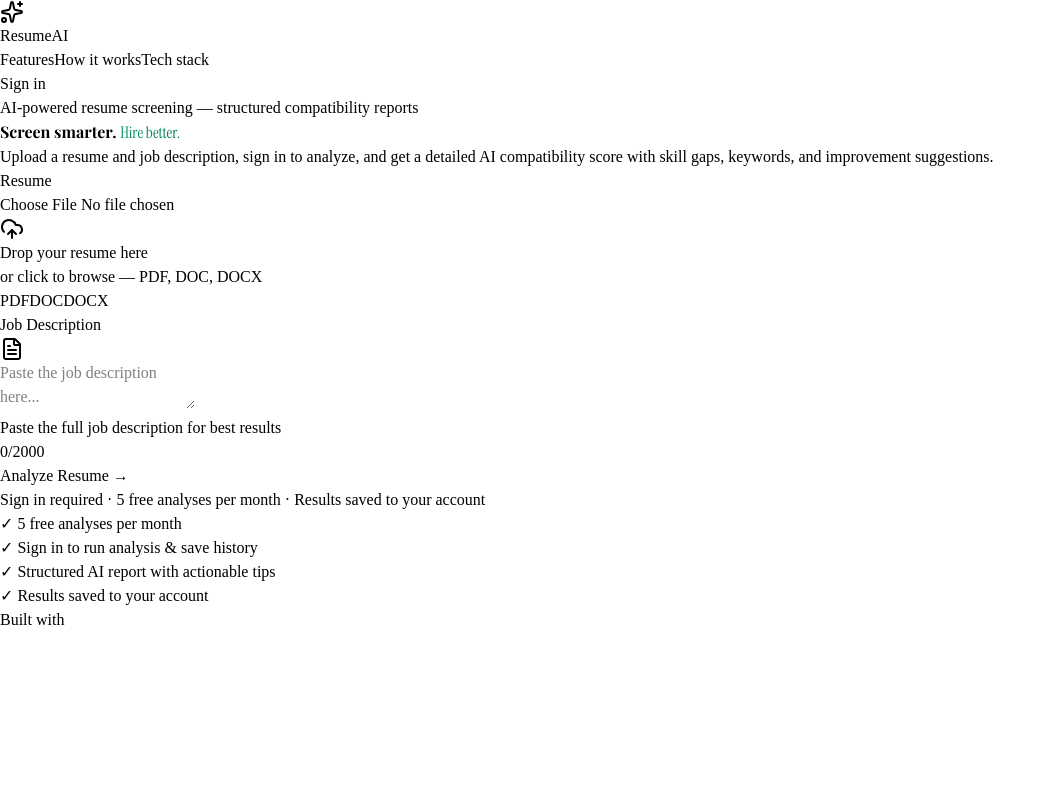
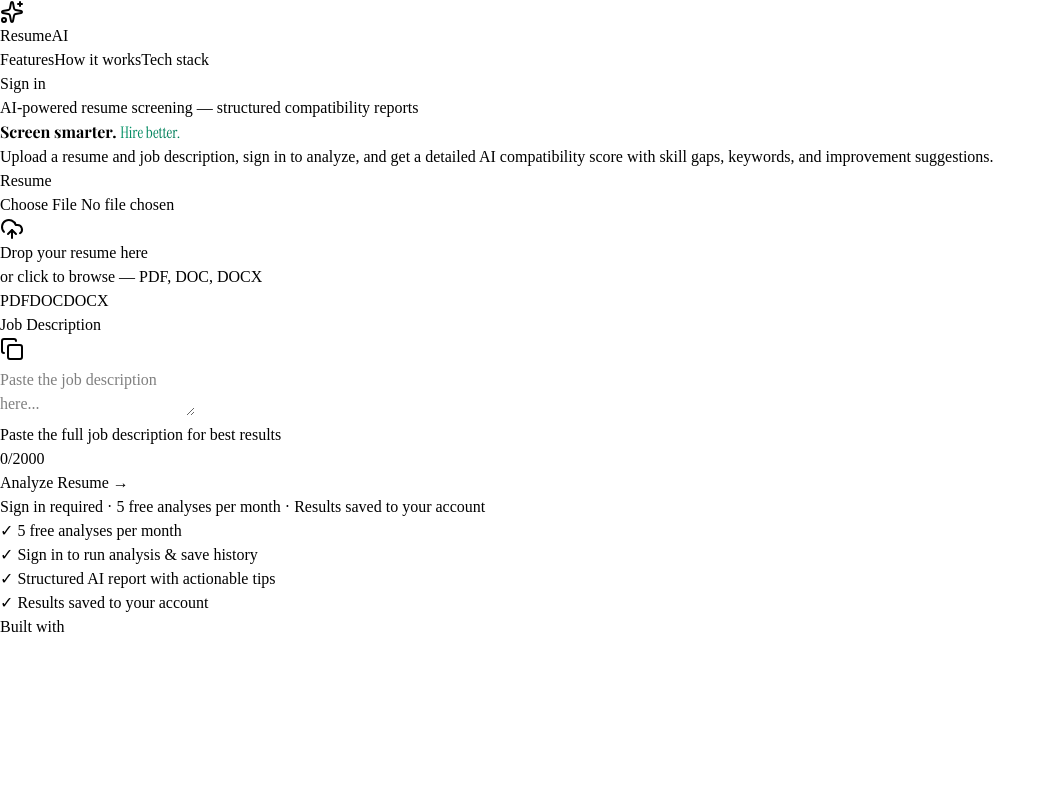
Before and after one commit to mukulpal03/resume-screener, a Next.js app in the folder apps/web/: page / in a window 1280 px wide. Shown: the top 800 px of the page, without its empty margins (0-1052 px from the left). Built offline with nearby package versions, Linux system fonts and the light colour scheme; no server answers.

Commit message:
feat: add copy JD button

```diff
--- a/apps/web/app/components/input/jd-textarea.tsx
+++ b/apps/web/app/components/input/jd-textarea.tsx
@@ -1,10 +1,12 @@
 'use client';
 
+import { useState } from 'react';
 import { Textarea } from '../ui/textarea';
-import { FileText } from 'lucide-react';
+import { Copy, Check } from 'lucide-react';
 import { cn } from '../../lib/utils';
 import Text from '../typography/text';
 import type { JDTextareaProps } from '@repo/types';
+import { toast } from 'sonner';
 
 export default function JDTextarea({
   label = 'Job Description',
@@ -14,8 +16,22 @@ export default function JDTextarea({
   maxLength = 2000,
   className,
 }: JDTextareaProps) {
+  const [copied, setCopied] = useState(false);
   const charCount = value.length;
   const isNearLimit = charCount > maxLength * 0.85;
+
+  const handleCopy = async () => {
+    if (!value) return;
+    try {
+      await navigator.clipboard.writeText(value);
+      setCopied(true);
+      toast.success('Job description copied to clipboard');
+      setTimeout(() => setCopied(false), 2000);
+    } catch (err) {
+      console.error('Failed to copy text: ', err);
+      toast.error('Failed to copy text');
+    }
+  };
 
   return (
     <div className="flex flex-col gap-2">
@@ -31,21 +47,26 @@ export default function JDTextarea({
             : 'border-border bg-muted/30 focus-within:border-primary/40 focus-within:bg-primary/5'
         )}
       >
-        {/* Icon top right */}
+        {/* Copy button top right */}
         <div className="absolute top-3 right-3 z-10">
-          <div
+          <button
+            type="button"
+            onClick={handleCopy}
+            disabled={!value}
             className={cn(
-              'w-7 h-7 rounded-lg flex items-center justify-center transition-colors',
-              value.length > 0 ? 'bg-primary/10' : 'bg-muted'
+              'w-7 h-7 rounded-lg flex items-center justify-center transition-all duration-200 focus:outline-none focus:ring-2 focus:ring-primary/20',
+              value.length > 0
+                ? 'bg-primary/10 text-primary hover:bg-primary/20 active:scale-95 cursor-pointer'
+                : 'bg-muted text-muted-foreground/30 cursor-not-allowed'
             )}
+            title={value.length > 0 ? 'Copy Job Description' : 'No text to copy'}
           >
-            <FileText
-              className={cn(
-                'h-3.5 w-3.5 transition-colors',
-                value.length > 0 ? 'text-primary' : 'text-muted-foreground'
-              )}
-            />
-          </div>
+            {copied ? (
+              <Check className="h-3.5 w-3.5 text-emerald-600 transition-all duration-150 scale-110" />
+            ) : (
+              <Copy className="h-3.5 w-3.5 transition-colors" />
+            )}
+          </button>
         </div>
 
         <Textarea
--- a/apps/web/app/lib/resume-validation.ts
+++ b/apps/web/app/lib/resume-validation.ts
@@ -5,7 +5,7 @@ const clientSchema = z.object({
     .custom<File>((val) => val instanceof File, {
       message: 'Please upload your resume',
     })
-    .refine((file) => file.size <= 5 * 1024 * 1024, {
+    .refine((file) => !(file instanceof File) || file.size <= 5 * 1024 * 1024, {
       message: 'Resume file size must be at most 5MB',
     }),
   jobDescription: analyzeResumeSchema.shape.jobDescription,
```
